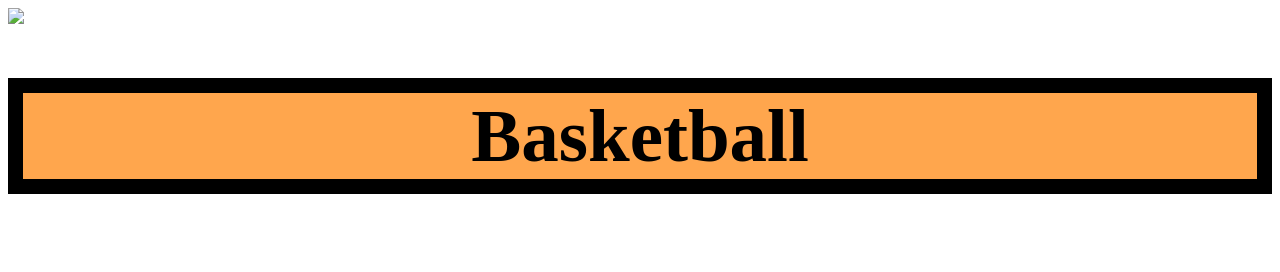
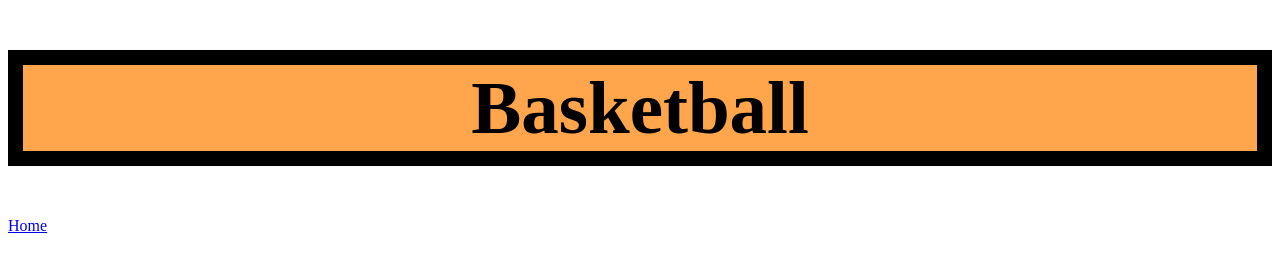
Before and after one commit to RyleHSPBP2019/JED-Sports, a plain HTML site: page JED Sports/basketball.html in a window 1280 px wide. Drawn offline with Linux system fonts and the light colour scheme.

Commit message:
Add files via upload

```diff
--- a/JED Sports/basketball.html
+++ b/JED Sports/basketball.html
@@ -6,12 +6,11 @@
 <link rel="stylesheet" href="Style.css" type="text/css">
 </head>
 
-<img src="JEDSportsLogo">
-
 <body>
 <header>
 	<h1 class="styled">Basketball</h1>
 </header>
 
+<a href="index.html">Home</a>
 </body>
 </html>
```
Also changed, not shown: JED Sports/cricket.html (+1 -2 lines), JED Sports/eSports.html (+1 -2 lines), JED Sports/football.html (+1 -2 lines), JED Sports/golf.html (+1 -2 lines), JED Sports/hockey.html (+1 -2 lines).
